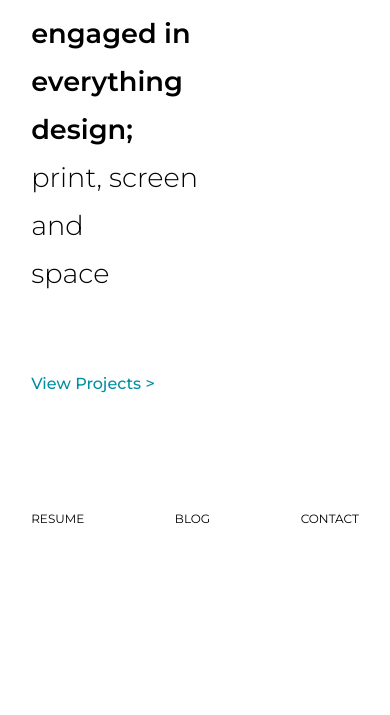
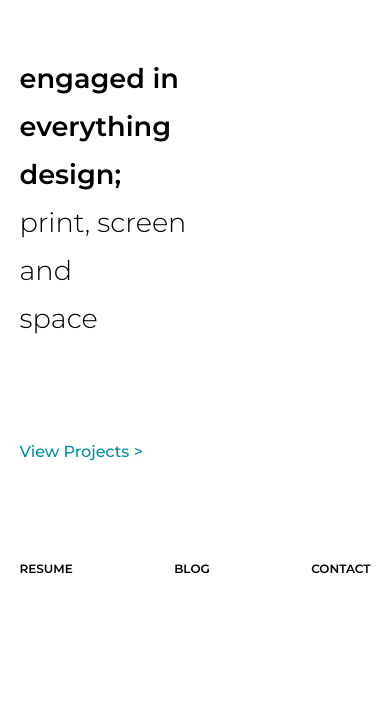
Before and after one commit to user9747/rohil, a plain HTML site: page index.html in a window 390 px wide. Shown: the part 129-844 px from the top of the page. Drawn offline with Linux system fonts and the light colour scheme.

Commit message:
mobile first changed to flex

```diff
--- a/index.html
+++ b/index.html
@@ -88,20 +88,20 @@
 
         <!-- About -->
         <div class="mob-about">
-            <p>
-                <div class="semi-bold">engaged in <br> everything <br> design;
-                    <br></div>
-                <div class="light">print, screen <br> and <br> space <br></div>
-            </p>
+            <!-- <p> -->
+            <div class="semi-bold">engaged in <br> everything <br> design;
+                <br></div>
+            <div class="light">print, screen <br> and <br> space <br></div>
+            <!-- </p> -->
         </div>
 
         <!-- Project Link -->
-        <div>
+        <div class="projects">
             <div class="projects medium"><a href="#">View Projects ></a></div>
         </div>
 
         <!-- Bottom Nav -->
-        <nav class="bottom-navbar">
+        <nav class="bottom-navbar semi-bold">
             <a href="#resume">RESUME</a>
             <a href="#blog">BLOG</a>
             <a onclick="">CONTACT</a>
--- a/style.css
+++ b/style.css
@@ -116,9 +116,11 @@ body {
         display: none;
     }
     .mobile-container {
-        display: block;
-        /* height: 100%; */
-        padding: 8%;
+        display: flex;
+        flex-direction: column;
+        justify-content: space-evenly;
+        height: 88%;
+        padding: 5%;
     }
     .head {
         font-weight: 500;
@@ -126,14 +128,14 @@ body {
     }
     .head p {
         margin: 0px;
+        padding-bottom: 6%;
     }
     .mob-about {
         font-size: 1.7rem;
         line-height: 3rem;
-        padding-top: 16%;
     }
     .projects {
-        padding-top: 15%;
+        padding: 6% 0px;
     }
     /* bottom nav */
     .bottom-navbar {
@@ -144,7 +146,6 @@ body {
         /* width: 100%; */
         display: flex;
         justify-content: space-between;
-        padding-top: 36%;
     }
     .bottom-navbar a {
         float: left;
```
